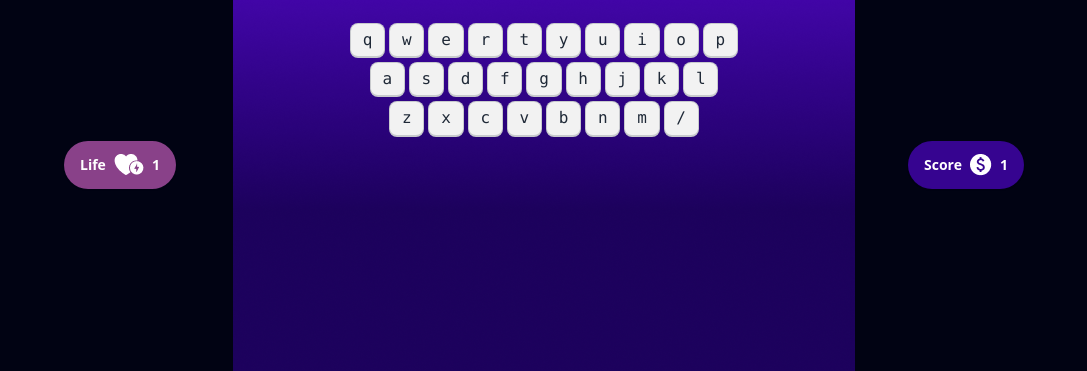
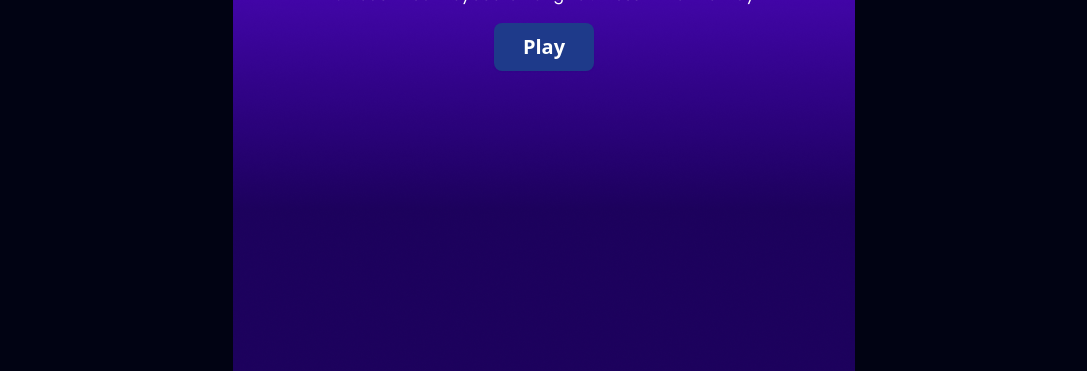
Before and after one commit to Tufazzul1/alpha-clash-pro, a plain HTML site: page index.html in a window 1280 px wide. Shown: the part 429-800 px from the top of the page, without its empty margins (96-1183 px from the left). Drawn offline with nearby package versions, Linux system fonts and the light colour scheme.

Commit message:
all section design finished

```diff
--- a/index.html
+++ b/index.html
@@ -17,18 +17,18 @@
 <body class="">
     <main class="min-h-screen bg-[#010313] bg-[url(images/background.png)] bg-no-repeat bg-center">
         <!-- Home Section -->
-        <section class="home min-h-screen flex flex-col justify-center items-center hidden">
+        <section id="home-screen" class="home min-h-screen flex flex-col justify-center items-center">
             <div class="flex flex-col text-center space-y-4">
                 <h1 class="text-8xl font-antom font-extrabold text-white">ALPHABET CLASH</h1>
                 <p class="font-poppins text-white">Unleash Your Keyboard Kung Fu : Press “Enter” to Play</p>
                 <!-- <button class="text-black bg-white">Play</button> -->
             </div>
-            <button class="btn bg-blue-900 border-none text-white mt-4">Play</button>
+            <button onclick="play()" class="btn bg-blue-900 border-none text-white mt-4 w-[100px] font-bold text-xl">Play</button>
         </section>
 
 
         <!-- play Ground -->
-        <section class="play-ground">
+        <section id="play-ground" class= "hidden">
 
             <div class="flex flex-col items-center gap-16 pt-16">
                 <!-- screen -->
@@ -38,44 +38,44 @@
                         <p class="bg-[#2F2941] pb-2 px-4 rounded-b-xl">Don't watch keyboard while playing...</p>
                     </div>
                     <div class="flex justify-center items-center h-full">
-                        <p class="text-black text-9xl font-bold">Y</p>
+                        <p id="current-alphabet" class="text-black text-9xl font-bold uppercase">Y</p>
                     </div>
                 </div>
 
                 <!-- key Board Start -->
                 <div>
                     <div class="flex justify-center gap-1 my-1 w-full">
-                        <kbd class="kbd">q</kbd>
-                        <kbd class="kbd">w</kbd>
-                        <kbd class="kbd">e</kbd>
-                        <kbd class="kbd">r</kbd>
-                        <kbd class="kbd">t</kbd>
-                        <kbd class="kbd">y</kbd>
-                        <kbd class="kbd">u</kbd>
-                        <kbd class="kbd">i</kbd>
-                        <kbd class="kbd">o</kbd>
-                        <kbd class="kbd">p</kbd>
+                        <kbd id="q" class="kbd">q</kbd>
+                        <kbd id="w" class="kbd">w</kbd>
+                        <kbd id="e" class="kbd">e</kbd>
+                        <kbd id="r" class="kbd">r</kbd>
+                        <kbd id="t" class="kbd">t</kbd>
+                        <kbd id="y" class="kbd">y</kbd>
+                        <kbd id="u" class="kbd">u</kbd>
+                        <kbd id="i" class="kbd">i</kbd>
+                        <kbd id="o" class="kbd">o</kbd>
+                        <kbd id="p" class="kbd">p</kbd>
                     </div>
                     <div class="flex justify-center gap-1 my-1 w-full">
-                        <kbd class="kbd">a</kbd>
-                        <kbd class="kbd">s</kbd>
-                        <kbd class="kbd">d</kbd>
-                        <kbd class="kbd">f</kbd>
-                        <kbd class="kbd">g</kbd>
-                        <kbd class="kbd">h</kbd>
-                        <kbd class="kbd">j</kbd>
-                        <kbd class="kbd">k</kbd>
-                        <kbd class="kbd">l</kbd>
+                        <kbd id="a" class="kbd">a</kbd>
+                        <kbd id="s" class="kbd">s</kbd>
+                        <kbd id="d" class="kbd">d</kbd>
+                        <kbd id="f" class="kbd">f</kbd>
+                        <kbd id="g" class="kbd">g</kbd>
+                        <kbd id="h" class="kbd">h</kbd>
+                        <kbd id="j" class="kbd">j</kbd>
+                        <kbd id="k" class="kbd">k</kbd>
+                        <kbd id="l" class="kbd">l</kbd>
                     </div>
                     <div class="flex justify-center gap-1 my-1 w-full">
-                        <kbd class="kbd">z</kbd>
-                        <kbd class="kbd">x</kbd>
-                        <kbd class="kbd">c</kbd>
-                        <kbd class="kbd">v</kbd>
-                        <kbd class="kbd">b</kbd>
-                        <kbd class="kbd">n</kbd>
-                        <kbd class="kbd">m</kbd>
-                        <kbd class="kbd">/</kbd>
+                        <kbd id="z" class="kbd">z</kbd>
+                        <kbd id="x" class="kbd">x</kbd>
+                        <kbd id="c" class="kbd">c</kbd>
+                        <kbd id="v" class="kbd">v</kbd>
+                        <kbd id="b" class="kbd">b</kbd>
+                        <kbd id="n" class="kbd">n</kbd>
+                        <kbd id="m" class="kbd">m</kbd>
+                        <kbd id="/" class="kbd">/</kbd>
                     </div>
                 </div>
                 <!-- keyBoard End-->
@@ -97,11 +97,22 @@
         </section>
 
 
-        <!-- score secton -->
-        <section class="score">
+        <!-- Final score secton -->
+        <section class="score flex justify-center items-center min-h-screen hidden
+        ">
+            <div class="text-white text-center space-y-6 border-solid border-2 border-white p-6 rounded-xl bg-[#ffffff40]">
+                <h1 class="text-8xl">
+                    <span class="font-bold">Score</span>
+                    <span>14</span>
+                </h1>
+                <button class="btn bg-white font-bold text-xl border-none text-black">Play Again</button>
+                <p>Practice will make you Pro</p>
+            </div>
 
         </section>
     </main>
+    <script src="scripts/utility.js"></script>
+    <script src="scripts/index.js"></script>
 </body>
 
 </html>
--- /dev/null
+++ b/scripts/index.js
@@ -0,0 +1,36 @@
+// function play(){
+    //step - 1 Hide the home screen
+    // const homeSection = document.getElementById('home-screen');
+    // homeSection.classList.add('hidden');
+    // console.log(homeSection.classList)
+
+
+    //step - 2  Show the play ground
+    // const playGroundSection = document.getElementById('play-ground');
+    // playGroundSection.classList.remove('hidden');
+    // console.log(playGroundSection.classList)
+
+// }
+
+
+function continueGame(){
+    // step-1 : generate a rendom alphabet
+    const alphabet = getARendomAlphabet();
+    console.log('Your random alphabet is', alphabet);
+
+    // Show the random alphabet in the screen
+    const currentAlphabetElement = document.getElementById('current-alphabet');
+    currentAlphabetElement.innerText = alphabet;
+
+    // set background color
+    setBckGroundColorById(alphabet);
+
+}
+
+
+// way number 2 by using reuseble code
+function play(){
+    hideElementById('home-screen');
+    showElementById('play-ground');
+    continueGame()
+}
--- /dev/null
+++ b/scripts/utility.js
@@ -0,0 +1,32 @@
+function hideElementById(elementId){
+    const element =  document.getElementById(elementId);
+    element.classList.add('hidden');
+}
+
+function showElementById(elementId){
+  const element = document.getElementById(elementId);
+  element.classList.remove('hidden')
+}
+
+function setBckGroundColorById(elementId){
+    const element = document.getElementById(elementId);
+    element.classList.add('bg-orange-400');
+
+}
+function removeBckGroundColorById(elementId){
+    const element = document.getElementById(elementId);
+    element.classList.remove('bg-orange-400');
+
+}
+
+function getARendomAlphabet(){
+    // get or creat an alphabet array
+    const alphabetString = 'abcdefghijklmnopqrstuvwxyz';
+    const alphabets = alphabetString.split("");
+
+    //     // get a rendom index 0-25
+    const rendomNumber = Math.random() * 25;
+    const index = Math.round(rendomNumber);
+    const alphabet = alphabets[index];
+    return alphabet;
+}
```
